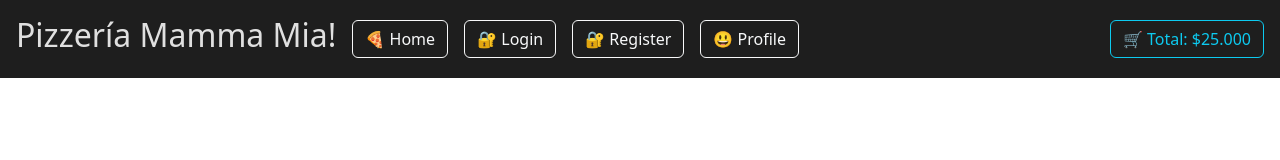
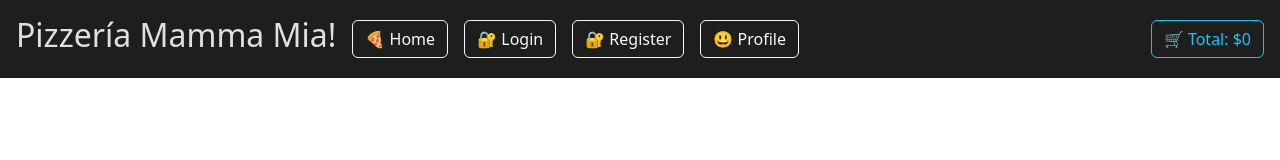
Before and after one commit to framirezj/ADL_desafio_PizzaStore_React, a React (Vite) app: page / in a window 1280 px wide. Shown: the top 160 px of the page. Built offline with nearby package versions, Linux system fonts and the light colour scheme; no server answers.

Commit message:
updated: navbar consume el contexto de cartContext

```diff
--- a/src/App.jsx
+++ b/src/App.jsx
@@ -10,11 +10,13 @@ import Pizza from "./pages/Pizza";
 import Profile from "./pages/Profile";
 import NotFound from "./pages/NotFound";
 import { Route, Routes } from "react-router-dom";
+import CartProvider from "./context/CartContext";
 
 function App() {
   console.log("hola");
   return (
     <div className="app-container">
+      <CartProvider>
       <div className="container-navbar">
         <Navbar />
       </div>
@@ -32,6 +34,7 @@ function App() {
       <footer className="container-footer">
         <Footer />
       </footer>
+      </CartProvider>
     </div>
   );
 }
--- a/src/components/Navbar.jsx
+++ b/src/components/Navbar.jsx
@@ -1,9 +1,14 @@
 import Button from "react-bootstrap/Button";
 import formatPrice from "../utils/formatPrice";
 import { Link } from "react-router-dom";
+//context
+import { useContext } from "react";
+import { CartContext } from "../context/CartContext";
+
 
 const Navbar = () => {
-  const total = 25000;
+  const { cart } = useContext(CartContext)
+  //const total = 25000;
   const token = false;
 
   return (
@@ -30,7 +35,7 @@ const Navbar = () => {
       <div className="total-button">
         <Link to="cart">
           <Button variant="outline-info">
-            🛒 Total: ${formatPrice(total)}
+            🛒 Total: ${formatPrice(cart)}
           </Button>
         </Link>
       </div>
--- a/src/context/CartContext.jsx
+++ b/src/context/CartContext.jsx
@@ -1,4 +1,5 @@
 import { createContext, useState } from "react";
+
 
 export const CartContext = createContext()
 
```
